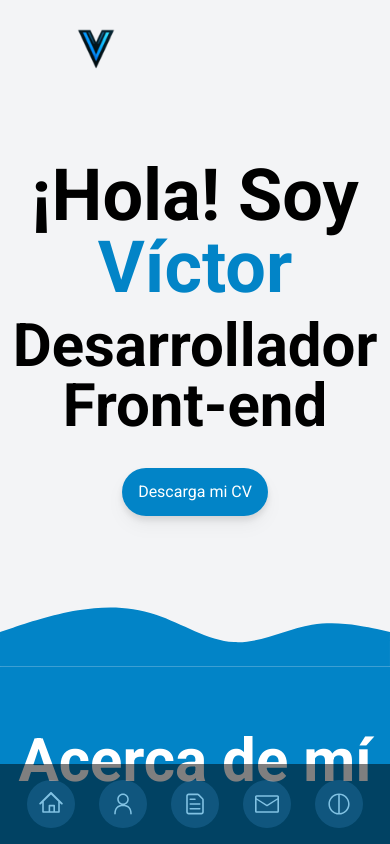
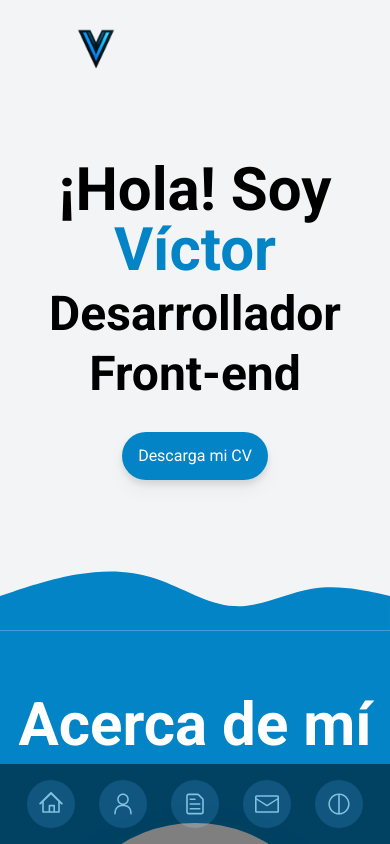
Before and after one commit to VictorEspejo/vicesp_porfolio, a React (Vite) app: page / in a window 390 px wide. Shown: the top 844 px of the page. Built offline with nearby package versions, Linux system fonts and the light colour scheme.

Commit message:
feat: Add new library @preact/signals-react version 2.0.0, update title in i18n files to include name variable and refactor Welcome component to use react-i18next Trans component and add cleanString utility function

```diff
--- a/package.json
+++ b/package.json
@@ -10,6 +10,7 @@
     "preview": "vite preview"
   },
   "dependencies": {
+    "@preact/signals-react": "^2.0.0",
     "framer-motion": "^11.0.5",
     "i18next": "^23.9.0",
     "react": "^18.2.0",
--- a/src/assets/i18n/en/en.js
+++ b/src/assets/i18n/en/en.js
@@ -1,6 +1,6 @@
 export default {
   welcome: {
-    hi: "Hi! Im",
+    title: "Hi! Im <1>{{name}}</1>",
     frontend: "Front End Developer",
     download: "Download my CV",
   },
--- a/src/assets/i18n/es/es.js
+++ b/src/assets/i18n/es/es.js
@@ -1,6 +1,6 @@
 export default {
   welcome: {
-    hi: "¡Hola! Soy",
+    title: "¡Hola! Soy <1>{{name}}</1>",
     frontend: "Desarrollador Front-end",
     download: "Descarga mi CV",
   },
--- /dev/null
+++ b/src/utils/cleanString.js
@@ -0,0 +1,5 @@
+export default function cleanString(text) {
+  var noSpaces = text.replace(/\s+/g, "");
+  var noTags = noSpaces.replace(/<[^>]*>/g, "");
+  return noTags;
+}
--- a/src/views/Welcome/index.jsx
+++ b/src/views/Welcome/index.jsx
@@ -1,6 +1,7 @@
 import React from "react";
 import CV from "@assets/documents/Victor_Espejo_CV.pdf";
 import VictorLogo from "../../../public/victorlogo.png";
+import { Trans } from "react-i18next";
 import { t } from "i18next";
 import { motion } from "framer-motion";
 import { buttonScale } from "@constants/motionVariants";
@@ -16,10 +17,15 @@ export default function Welcome() {
         />
       </header>
       <section className="w-full flex flex-col items-center text-center lg:text-left py-16 lg:py-56">
-        <h1 className="text-7xl font-bold">
-          {t("welcome.hi")} <span className="text-sky-600">Víctor</span>
+        <h1 className="text-6xl lg:text-7xl font-bold">
+          <Trans i18nKey="welcome.title" values={{ name: "Víctor" }}>
+            Hi<span className="text-sky-600">name</span>
+          </Trans>
+          <br />
+          <span className="text-5xl lg:text-6xl font-bold">
+            {t("welcome.frontend")}
+          </span>
         </h1>
-        <h1 className="text-6xl font-bold mt-3">{t("welcome.frontend")}</h1>
         <motion.a
           variants={buttonScale}
           initial={{ scale: 1 }}
```
Also changed, not shown: 1 other file (tests, documents, lock files or other folders).
